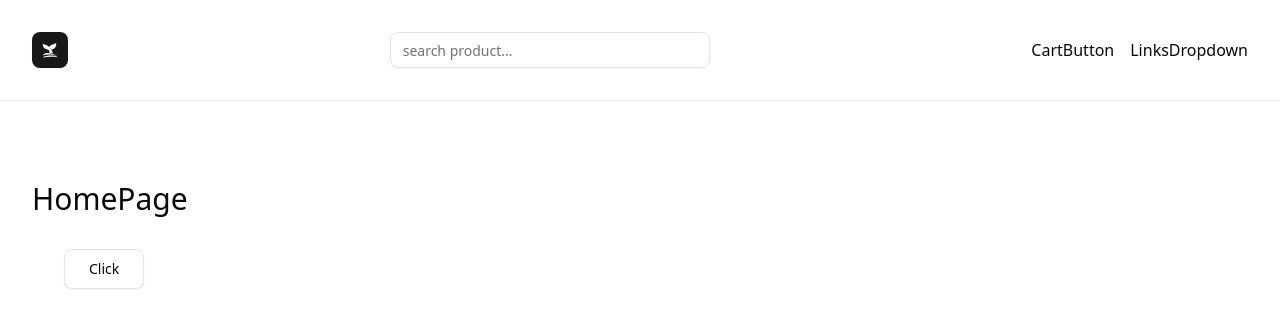
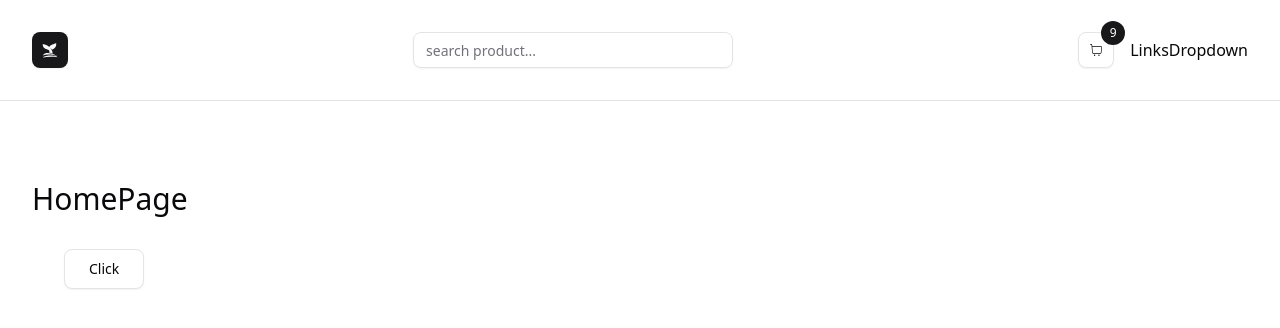
Before and after one commit to swayampatial/store-, a Next.js app: page / in a window 1280 px wide. Shown: the top 328 px of the page. Built offline with nearby package versions, Linux system fonts and the light colour scheme.

Commit message:
forth commit

```diff
--- a/components/navbar/CartButton.tsx
+++ b/components/navbar/CartButton.tsx
@@ -1,6 +1,23 @@
-function CartButton() {
+import Link from "next/link";
+import { Button } from "../ui/button";
+import { CiShoppingCart } from "react-icons/ci";
+
+async function CartButton() {
+  const numItemsInCart = 9;
   return (
-    <div>CartButton</div>
-  )
+    <Button
+      asChild
+      variant="outline"
+      size="icon"
+      className="flex justify-center items-center relative"
+    >
+      <Link href="/cart">
+        <CiShoppingCart />
+        <span className=" absolute -top-3 -right-3 bg-primary text-white rounded-full h-6 w-6 flex items-center justify-center text-xs">
+          {numItemsInCart}
+        </span>
+      </Link>
+    </Button>
+  );
 }
-export default CartButton
+export default CartButton;
```
Also changed, not shown: components/navbar/Logo.tsx (+6 -5 lines), components/navbar/NavSearch.tsx (+8 -4 lines).
